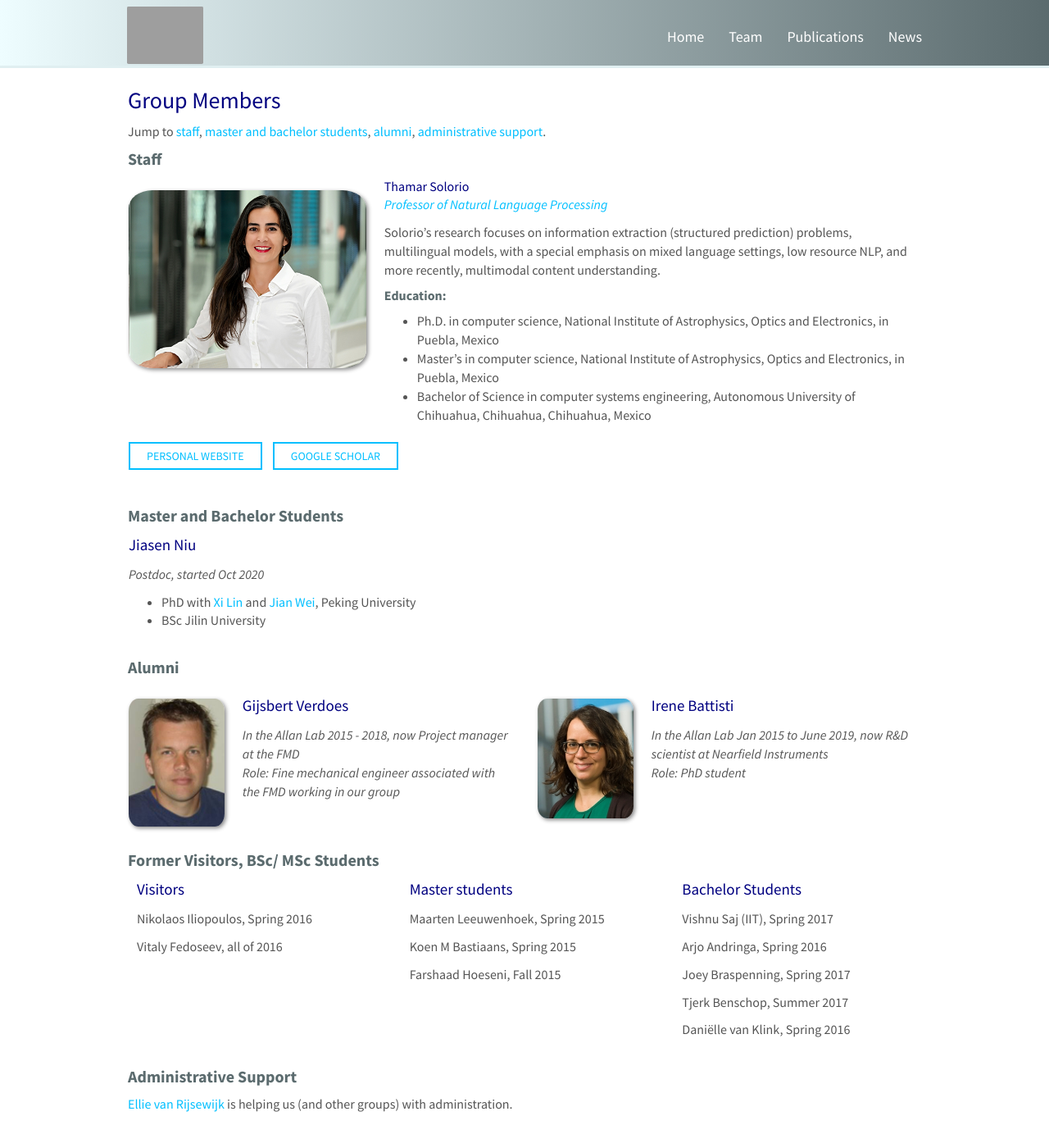
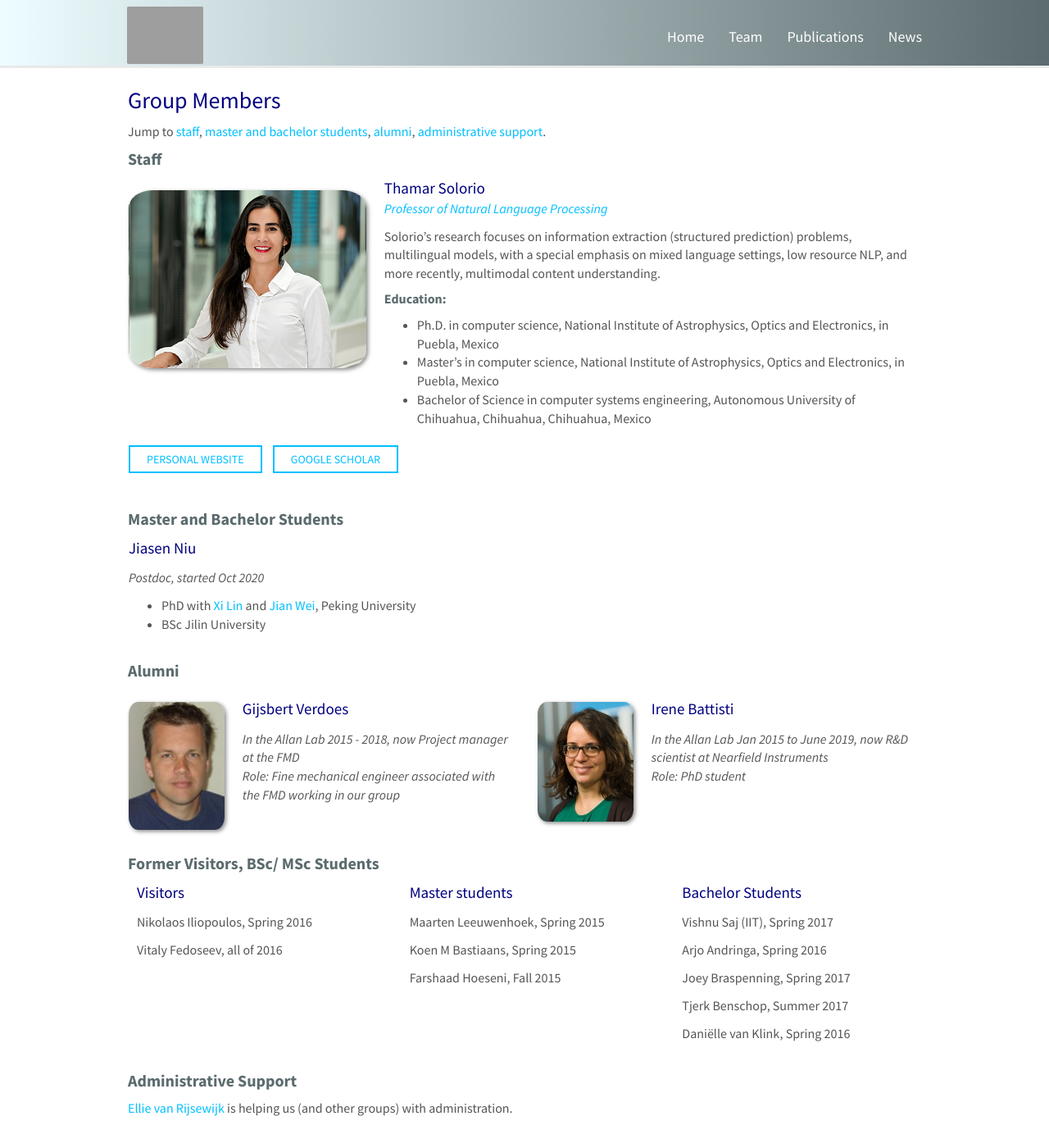
Before and after one commit to RamzaBasharat/MBZUAI, a Jekyll site: the page built from _pages/team.md, in a window 1280 px wide and 1400 px high. Shown: the whole window at 82% size. Built offline with Jekyll 4.4.1, drawn with Linux system fonts in a browser that asks for light colours; nearby versions of some CDN libraries.

```diff
--- a/_pages/team.md
+++ b/_pages/team.md
@@ -22,7 +22,7 @@ Jump to [staff](#staff), [master and bachelor students](#master-and-bachelor-stu
 
 <div class="col-sm-12 clearfix">
   <img src="{{ site.url }}{{ site.baseurl }}/images/mbzuai_staff/{{ member.photo }}" class="img-responsive" width="30%" style="float: left" />
-  <span class="navy">{{ member.name }}</span><br>
+  <span class="sub-heading">{{ member.name }}</span><br>
   <i class="sky">{{ member.info }}</i>
 
 [//]: # (  <a href="mailto:{{ member.email }}">{{ member.email }}</a>)
--- a/css/main.scss
+++ b/css/main.scss
@@ -209,7 +209,7 @@ color:#99a7b2;
 .navbar-default {
     background: linear-gradient(to right, #EEFDFF, #5B6B6E);
     border: none; /* Remove the default border */
-    border-bottom: 3px solid #E0EFF1;
+    border-bottom: 3px solid #E9E9E9;
     padding: 20px 0px 10px 0px;
     border-radius: 0px;
 }
@@ -283,7 +283,7 @@ color:#99a7b2;
 
 #footer a {
 //     color:#C9F9FF;
-    color:#ADEDF5;
+    color: #ACF3FD;
 }
 
 .footer-icon{
```
